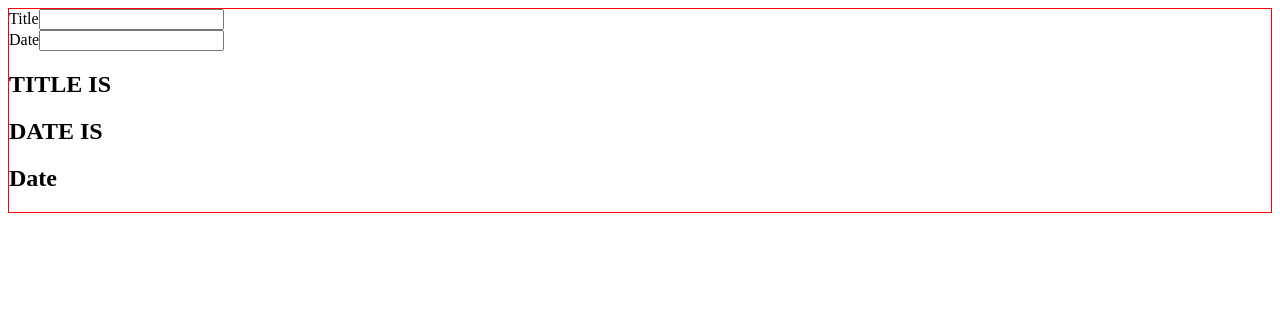
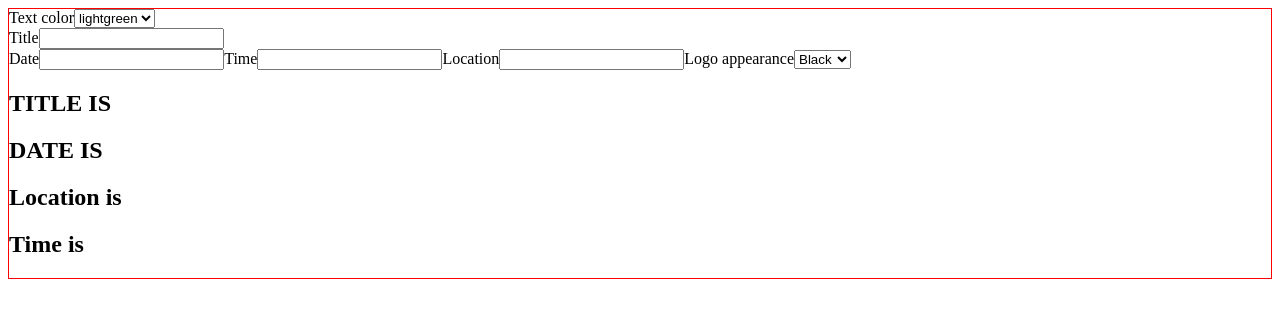
Before and after one commit to adel0896/bien_contemporary, a React (Create React App) app: page / in a window 1280 px wide. Shown: the top 318 px of the page. Built offline with nearby package versions, Linux system fonts and the light colour scheme.

Commit message:
made-customizer-component

```diff
--- a/src/components/App.js
+++ b/src/components/App.js
@@ -9,14 +9,18 @@ export default class App extends Component {
   constructor() {
     super();
     this.state = {
+      color: "",
       title: "",
       date: "",
+      time: "",
+      location: "",
+      logo: "",
     };
   }
 
   handleChange = (e) => {
     const { name, value } = e.target;
-    const { title, date } = this.state;
+    const { color, title, date, time, location, logo } = this.state;
     this.setState(() => ({
       [name]: value,
       status: `${title}, ${date}`,
@@ -27,8 +31,9 @@ export default class App extends Component {
     // const { title, date, status } = this.state;
     return (
       <section className="Screen">
-        <Title onChange={this.handleChange}></Title>
-        <Date onChange={this.handleChange}></Date>
+        <Customizer onChange={this.handleChange}></Customizer>
+        {/* <Title onChange={this.handleChange}></Title>
+        <Date onChange={this.handleChange}></Date> */}
 
         <Preview state={this.state}></Preview>
       </section>
--- a/src/components/Color.js
+++ b/src/components/Color.js
@@ -5,11 +5,21 @@ export default function Color() {
     <label>
       Text color
       <select name="color">
-        <option value="lightgreen">lightgreen</option>
-        <option value="lightgrey">lightgrey</option>
-        <option value="pink">pink</option>
-        <option value="green">green</option>
-        <option value="grey">grey</option>
+        <option data-color="lightgreen" value="lightgreen">
+          lightgreen
+        </option>
+        <option data-color="lightgrey" value="lightgrey">
+          lightgrey
+        </option>
+        <option data-color="pink" value="pink">
+          pink
+        </option>
+        <option data-color="green" value="green">
+          green
+        </option>
+        <option data-color="grey" value="grey">
+          grey
+        </option>
       </select>
     </label>
   );
--- a/src/components/Customizer.js
+++ b/src/components/Customizer.js
@@ -8,7 +8,7 @@ import Location from "./Location";
 import Logo from "./Logo";
 
 export default function Customizer(props) {
-  console.log(props.name);
+  console.log(props);
   // const [val, setVal] = useState("initial value");
   // console.log(val);
   // function getInfo(event) {
@@ -19,10 +19,10 @@ export default function Customizer(props) {
   return (
     <div className="Customizer">
       <Color></Color>
-      <Title></Title>
-      <Date></Date>
-      <Time></Time>
-      <Location></Location>
+      <Title onChange={props.onChange} name="title" value={props.value}></Title>
+      <Date onChange={props.onChange} name="date" value={props.value}></Date>
+      <Time onChange={props.onChange} name="time" value={props.value}></Time>
+      <Location onChange={props.onChange} name="location" value={props.value}></Location>
       <Logo></Logo>
     </div>
   );
--- a/src/components/Date.js
+++ b/src/components/Date.js
@@ -4,7 +4,8 @@ export default function Date(props) {
   return (
     <label>
       Date
-      <input type="text" onChange={props.onChange} name="date" value={props.value} />
+      <input onChange={props.onChange} name="date" value={props.value} />
+      {/* <input onChange={props.onChange} name="title" value={props.value}></input> */}
     </label>
   );
 }
--- a/src/components/Location.js
+++ b/src/components/Location.js
@@ -1,10 +1,10 @@
 import React from "react";
 
-export default function Location() {
+export default function Location(props) {
   return (
     <label>
       Location
-      <input type="text" />
+      <input type="text" onChange={props.onChange} name="location" value={props.value} />
     </label>
   );
 }
--- a/src/components/Preview.js
+++ b/src/components/Preview.js
@@ -10,7 +10,7 @@ export default function Preview(props) {
   // }
   return (
     <div className="Preview">
-      <Template title={props.state.title} date={props.state.date}></Template>
+      <Template title={props.state.title} date={props.state.date} location={props.state.location} time={props.state.time}></Template>
     </div>
   );
 }
--- a/src/components/Template.js
+++ b/src/components/Template.js
@@ -5,7 +5,8 @@ export default function Template(props) {
     <div>
       <h1>TITLE IS{props.title}</h1>
       <h1>DATE IS{props.date}</h1>
-      <h2>Date</h2>
+      <h1>Location is {props.location}</h1>
+      <h1>Time is {props.time}</h1>
     </div>
   );
 }
--- a/src/components/Time.js
+++ b/src/components/Time.js
@@ -1,10 +1,10 @@
 import React from "react";
 
-export default function Time() {
+export default function Time(props) {
   return (
     <label>
       Time
-      <input type="text" />
+      <input type="text" onChange={props.onChange} name="time" value={props.value} />
     </label>
   );
 }
```
